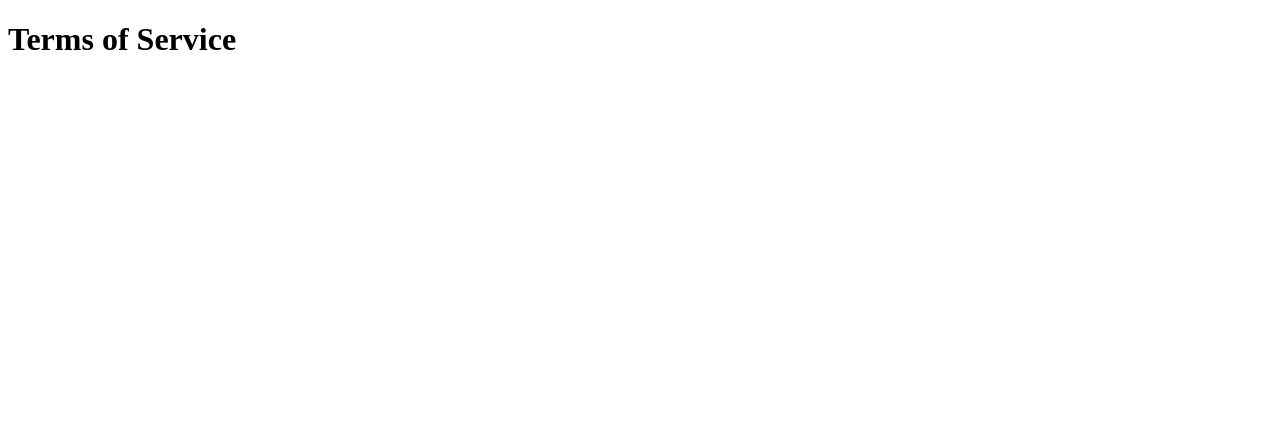
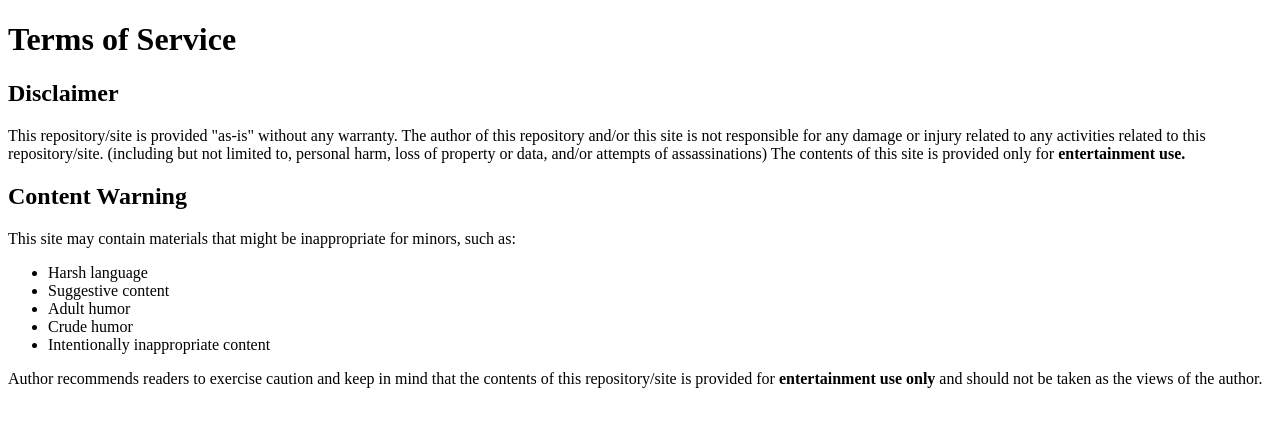
Before and after one commit to torbjorn09/torbjorn09.github.io, a plain HTML site: page terms.html in a window 1280 px wide. Drawn offline with Linux system fonts and the light colour scheme.

Commit message:
Update terms.html

```diff
--- a/terms.html
+++ b/terms.html
@@ -1,5 +1,6 @@
 <!DOCTYPE html>
 <meta http-equiv="content-type" content="text/html; charset=UTF-8">
+<html>
 <head>
   <title>Terms of Service</title>
   <meta property="og:url"             content="https://torbjorn09.github.io" />
@@ -10,3 +11,24 @@
 </head>
 <body>
 <h1>Terms of Service</h1>
+  <h2>Disclaimer</h2>
+    <p>
+      This repository/site is provided "as-is" without any warranty.
+      The author of this repository and/or this site is not responsible for any damage or injury related to any activities related to this repository/site.
+      (including but not limited to, personal harm, loss of property or data, and/or attempts of assassinations)
+      The contents of this site is provided only for <b>entertainment use.</b>
+    </p>
+  <h2>Content Warning</h2>
+    <p>
+      This site may contain materials that might be inappropriate for minors, such as:
+    <ul>
+      <li>Harsh language</li>
+      <li>Suggestive content</li>
+     <li>Adult humor</li>
+      <li>Crude humor</li>
+      <li>Intentionally inappropriate content</li>
+    </ul>
+    Author recommends readers to exercise caution and keep in mind that the contents of this repository/site is provided for <b>entertainment use only</b> and should not be taken as the views of the author.
+    </p>
+</body>
+</html>
```
Lines whose indentation alone changed are shown as unchanged.
